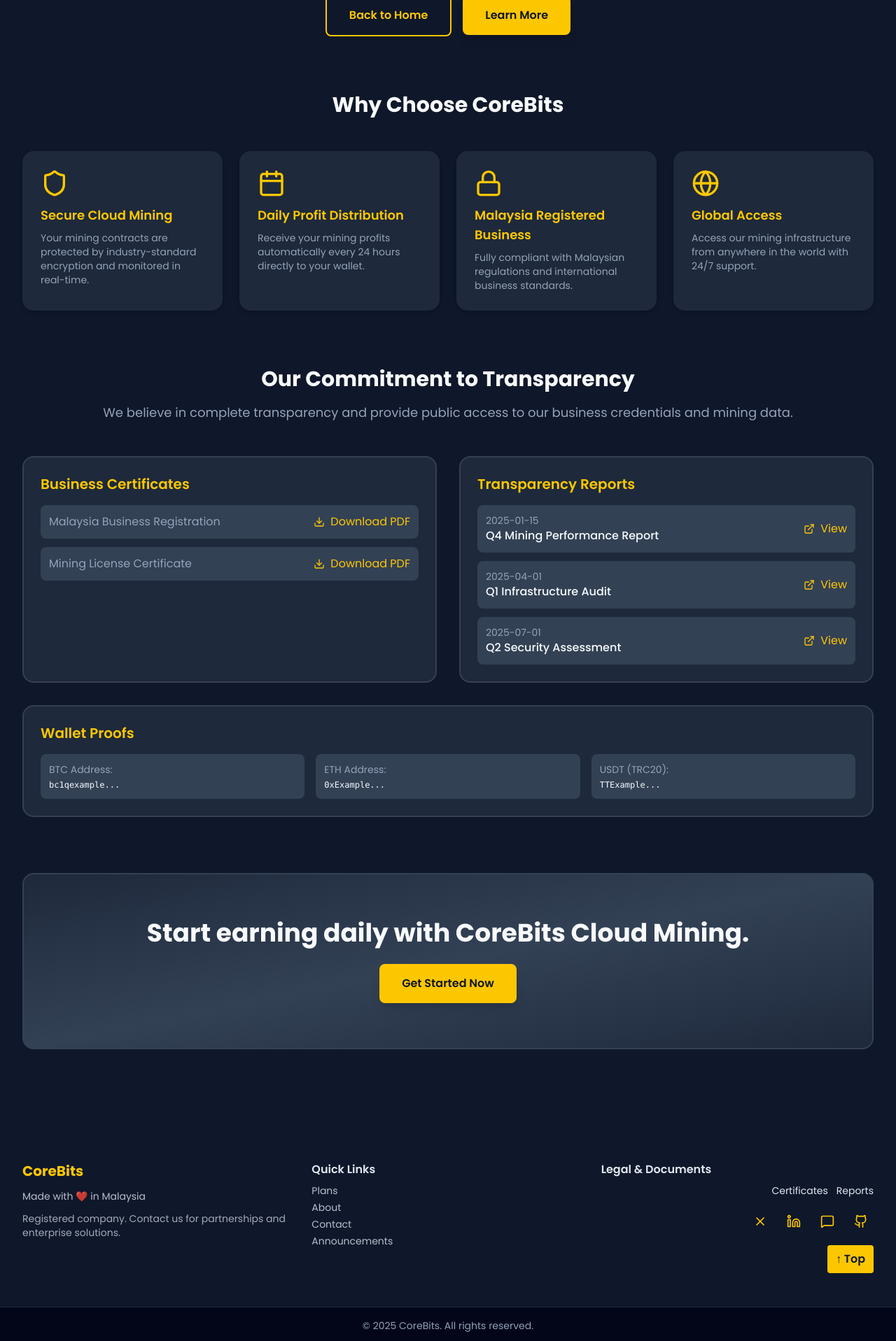
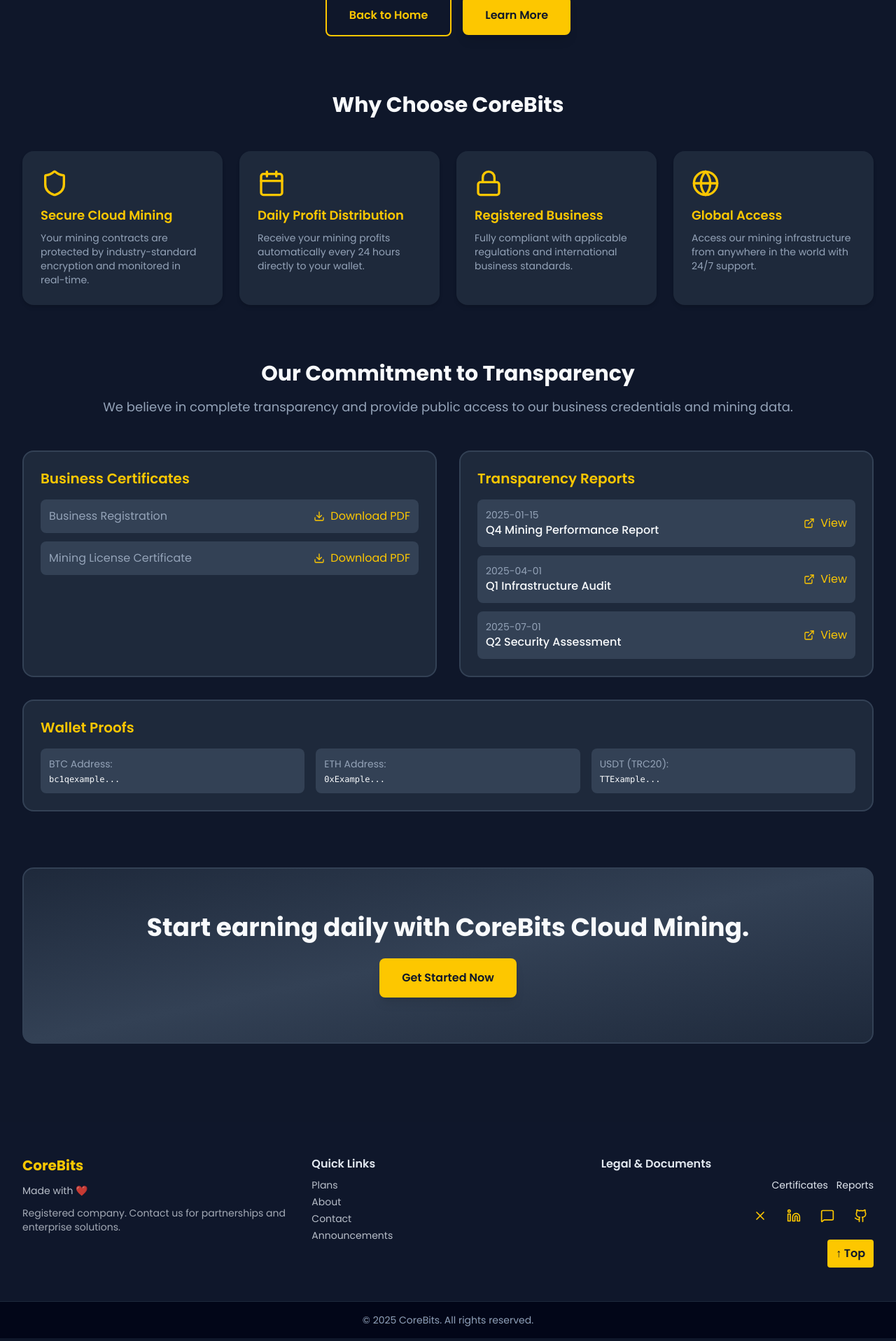
Before and after one commit to EddMarwa/Rockits, a Next.js app in the folder corebits/: page /certificates/plans in a window 1280 px wide. Shown: the part 1808-3725 px from the top of the page at 70% size. Built offline with nearby package versions, Linux system fonts and the light colour scheme.

Commit message:
plans pages

```diff
--- a/corebits/src/app/plans/page.tsx
+++ b/corebits/src/app/plans/page.tsx
@@ -18,6 +18,18 @@
       transition: { duration: 0.8 }
     }
   };
+
+  const miningPlans = [
+    { tier: 'Starter', price: '$30', hashPower: '30 GH/s', duration: 60, roi: 120, description: 'Perfect for beginners', features: ['Daily payouts', '24/7 support', 'Secure mining'] },
+    { tier: 'Basic', price: '$50', hashPower: '70 GH/s', duration: 70, roi: 130, description: 'Entry-level growth', features: ['Low entry cost', 'Auto reinvest', 'Simple dashboard'] },
+    { tier: 'Bronze', price: '$100', hashPower: '200 GH/s', duration: 90, roi: 150, description: 'Steady growth plan', features: ['Higher hash rate', 'Priority support', 'Auto reinvestment'] },
+    { tier: 'Silver', price: '$500', hashPower: '1 TH/s', duration: 120, roi: 180, description: 'Balanced investment', features: ['Premium support', 'Advanced analytics', 'Flexible terms'] },
+    { tier: 'Gold', price: '$1000', hashPower: '2.5 TH/s', duration: 150, roi: 200, description: 'Professional mining', features: ['Maximum efficiency', 'Dedicated manager', 'Custom solutions'] },
+    { tier: 'Platinum', price: '$1500', hashPower: '3.5 TH/s', duration: 170, roi: 230, description: 'Elite-grade performance', features: ['VIP priority payouts', 'Referral bonus', 'Audit-backed rewards'] },
+    { tier: 'Diamond', price: '$3000', hashPower: '5 TH/s', duration: 180, roi: 250, description: 'Enterprise level', features: ['VIP treatment', 'Exclusive access', 'White-label options'] },
+    { tier: 'Elite', price: '$5000', hashPower: '10 TH/s', duration: 220, roi: 300, description: 'Ultimate investment package', features: ['Private mining node', 'Custom ROI structure', 'Dedicated account manager'] },
+    { tier: 'Ultra', price: '$8000', hashPower: '15 TH/s', duration: 240, roi: 350, description: 'Institutional-grade power', features: ['Enterprise SLA', 'Custom integrations', 'Priority provisioning'] }
+  ];
 
   const staggerContainer = {
     hidden: { opacity: 0 },
@@ -42,7 +54,7 @@
     testimonials: { title: "Testimonials" },
     notify: { title: "Stay Updated", placeholder: "Enter email", button: "Subscribe", success: "Thank you!" },
     footer: {
-      made: "Made with ❤️ in Malaysia",
+          made: "Made with ❤️",
       terms: "Terms",
       privacy: "Privacy",
       kyc: "KYC"
@@ -53,18 +65,6 @@
     contact: { title: "Contact", name: "Name", email: "Email", message: "Message", submit: "Submit", visit: "Visit", address: "Address", follow: "Follow" }
   };
 
-
-  const miningPlans = [
-    { tier: 'Starter', price: '$30', hashPower: '30 GH/s', duration: 60, roi: 120, description: 'Perfect for beginners', features: ['Daily payouts', '24/7 support', 'Secure mining'] },
-    { tier: 'Basic', price: '$50', hashPower: '70 GH/s', duration: 70, roi: 130, description: 'Entry-level growth', features: ['Low entry cost', 'Auto reinvest', 'Simple dashboard'] },
-    { tier: 'Bronze', price: '$100', hashPower: '200 GH/s', duration: 90, roi: 150, description: 'Steady growth plan', features: ['Higher hash rate', 'Priority support', 'Auto reinvestment'] },
-    { tier: 'Silver', price: '$500', hashPower: '1 TH/s', duration: 120, roi: 180, description: 'Balanced investment', features: ['Premium support', 'Advanced analytics', 'Flexible terms'] },
-    { tier: 'Gold', price: '$1000', hashPower: '2.5 TH/s', duration: 150, roi: 200, description: 'Professional mining', features: ['Maximum efficiency', 'Dedicated manager', 'Custom solutions'] },
-    { tier: 'Platinum', price: '$1500', hashPower: '3.5 TH/s', duration: 170, roi: 230, description: 'Elite-grade performance', features: ['VIP priority payouts', 'Referral bonus', 'Audit-backed rewards'] },
-    { tier: 'Diamond', price: '$3000', hashPower: '5 TH/s', duration: 180, roi: 250, description: 'Enterprise level', features: ['VIP treatment', 'Exclusive access', 'White-label options'] },
-    { tier: 'Elite', price: '$5000', hashPower: '10 TH/s', duration: 220, roi: 300, description: 'Ultimate investment package', features: ['Private mining node', 'Custom ROI structure', 'Dedicated account manager'] },
-    { tier: 'Ultra', price: '$8000', hashPower: '15 TH/s', duration: 240, roi: 350, description: 'Institutional-grade power', features: ['Enterprise SLA', 'Custom integrations', 'Priority provisioning'] }
-  ];
 
   const [selectedPlanIndex, setSelectedPlanIndex] = useState<number | null>(null);
 
@@ -166,8 +166,8 @@
     },
     {
       icon: Lock,
-      title: "Malaysia Registered Business",
-      description: "Fully compliant with Malaysian regulations and international business standards."
+      title: "Registered Business",
+      description: "Fully compliant with applicable regulations and international business standards."
     },
     {
       icon: Globe,
@@ -423,7 +423,7 @@
               <h3 className="text-xl font-semibold mb-4 text-yellow-400">Business Certificates</h3>
               <div className="space-y-3">
                 <div className="flex items-center justify-between p-3 rounded-lg bg-[#334155]">
-                  <span className="text-[#94A3B8]">Malaysia Business Registration</span>
+                  <span className="text-[#94A3B8]">Business Registration</span>
                   <motion.button whileHover={{ scale: 1.05 }} className="flex items-center gap-2 text-yellow-400 transition-colors">
                     <Download className="w-4 h-4" />
                     Download PDF
```
